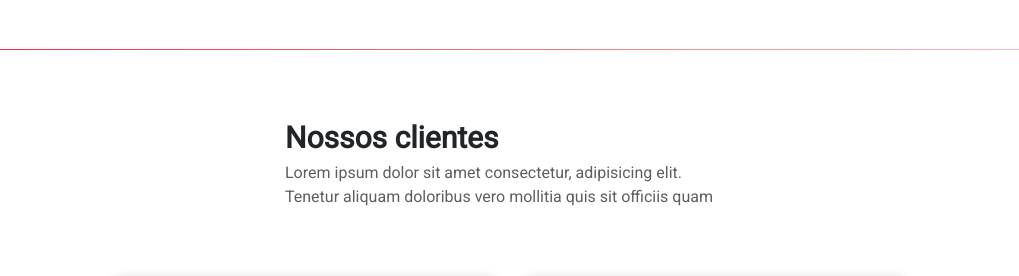
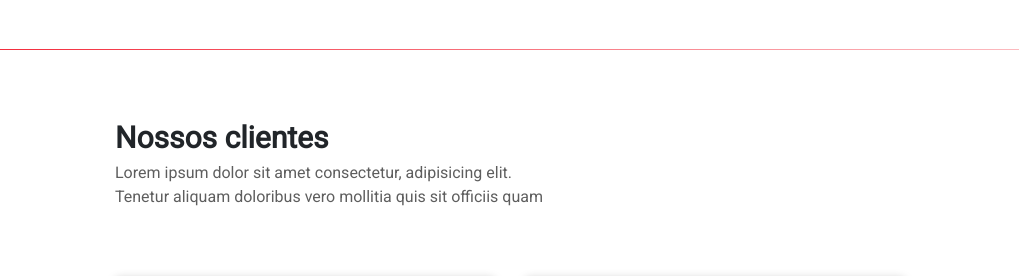
Before and after one commit to AdsonNascimento/shn, a plain HTML site: page index.html in a window 1280 px wide. Shown: the part 1800-2076 px from the top of the page, without its empty margins (130-1149 px from the left). Drawn offline with nearby package versions, Linux system fonts and the light colour scheme.

Commit message:
Update style.css

```diff
--- a/style.css
+++ b/style.css
@@ -627,6 +627,7 @@ main {
 
   #clients .text-04 {
     margin-bottom: 5rem;
+    margin-left: -34rem;
   }
 
   #clients .cards {
```
